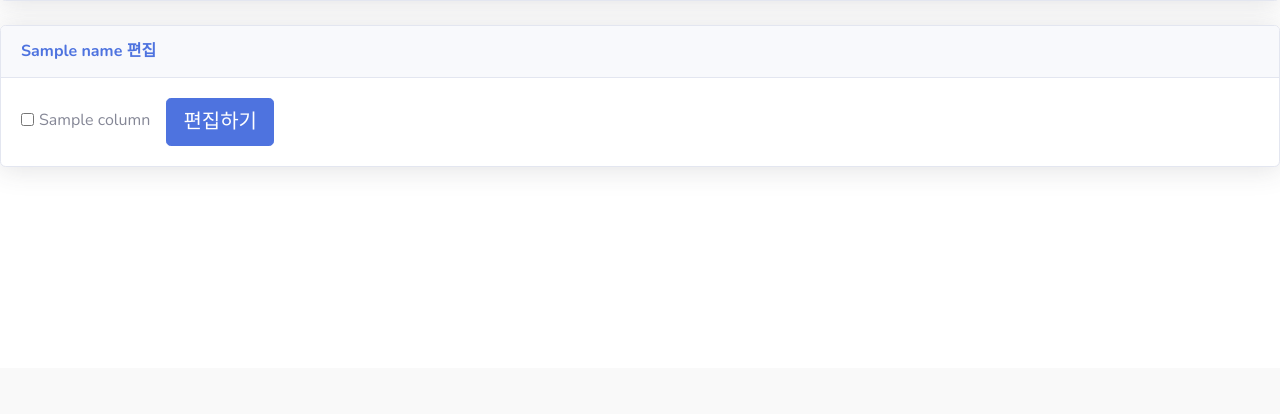
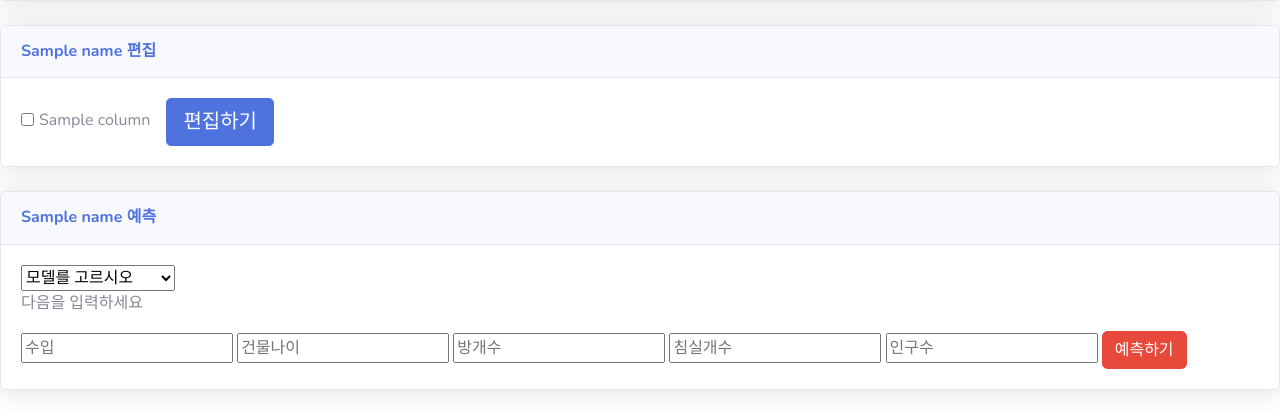
Before and after one commit to gurofinance/flask_web_ml, a Flask app: template templates/read_data_result.html in a window 1280 px wide. Shown: the part 432-846 px from the top of the page. Before the commit the page ends 599 px from the top, so only its background shows below. Run offline with Flask 2, Linux system fonts and the light colour scheme; the template is opened without the code that fills it: most values are stand-ins (such as "Sample title", 1, 10 or a date in 2020); parts of the project's set-up code (start-up, migrations or seed data) failed here and were passed over; some libraries are stand-ins or nearby versions.

Commit message:
web ml step1

```diff
--- a/app.py
+++ b/app.py
@@ -6,6 +6,7 @@ import numpy as np
 import random
 import io
 from pymongo import MongoClient
+import pickle
 
 import pandas as pd
 from bson.objectid import ObjectId
@@ -132,5 +133,25 @@ def data_remove(name):
     return redirect('/read_data')
 
 
+@app.route('/predict', methods=['POST'])
+def predict():
+    model_name = request.form.get('model_name')
+    with open(f'models/{model_name}', 'rb') as f:
+        model = pickle.load(f)
+#         data = [[1.799e+01, 1.038e+01, 1.228e+02 ,1.001e+03 ,1.184e-01 ,2.776e-01, 3.001e-01,
+#  1.471e-01, 2.419e-01 ,7.871e-02,1.095e+00, 9.053e-01, 8.589e+00, 1.534e+02,
+#  6.399e-03 ,4.904e-0, 5.373e-02 ,1.587e-02 ,3.003e-02, 6.193e-03, 2.538e+01,
+#  1.733e+01 ,1.846e+02, 2.019e+03, 1.622e-01 ,6.656e-01, 7.119e-01, 2.654e-01,
+#  4.601e-01 ,1.189e-01]]
+        income = request.form.get('Income')
+        hage = request.form.get('House Age')
+        rooms = request.form.get('Rooms')
+        bedrooms = request.form.get('Bedrooms')
+        population = request.form.get('Population')
+        data = [[income, hage, rooms, bedrooms,population ]]
+        pred = model.predict(data)
+        print(pred)
+        return render_template('predict.html', result=pred)
+
 if __name__ == "__main__":
     app.run(debug=True)
--- a/templates/dataframe.html
+++ b/templates/dataframe.html
@@ -60,5 +60,6 @@
         </form>
     </div>
 </div>
+
 </div>
     {% endblock %}
--- a/templates/read_data_result.html
+++ b/templates/read_data_result.html
@@ -58,4 +58,42 @@
         </form>
     </div>
 </div>
+<div class="card shadow mb-4">
+    <div class="card-header py-3">
+        <h6 class="m-0 font-weight-bold text-primary">{{name}} 예측</h6>
+    </div>
+    <div class="card-body">
+<!-- <form action="/predict" method="post">
+    <select class="form-select" name="model_name" aria-label="Default select example">
+        <option selected>모델를 고르시오</option>
+
+        <option value="lr_model.pkl">Logistic_Regression</option>
+        <option value="knn_model.pkl">K_Nearest_Neighbors</option>
+        <option value="voting_model.pkl">Voting Ensemble</option>
+    </select>
+
+    <input type="submit" class="btn btn-danger" value="예측하기">
+</form> -->
+
+
+<form action="/predict" method="post">
+    <select class="form-select" name="model_name" aria-label="Default select example" required>
+        <option selected>모델를 고르시오</option>
+
+        <option value="linear_model.pkl">Linear_Regression</option>
+
+    </select>
+
+    <p>다음을 입력하세요</p>
+    <input type="text" name="Income" id="" placeholder="수입">
+    <input type="text" name="House Age" id="" placeholder="건물나이">
+    <input type="text" name="Rooms" id="" placeholder="방개수">
+    <input type="text" name="Bedrooms" id="" placeholder="침실개수">
+    <input type="text" name="Population" id="" placeholder="인구수">
+
+
+    <input type="submit" class="btn btn-danger" value="예측하기">
+</form>
+</div>
+</div>
 {% endblock %}
```
Also changed, not shown: templates/predict.html (added, +8 -0 lines), test.py (+10 -3 lines), 7 other files.
